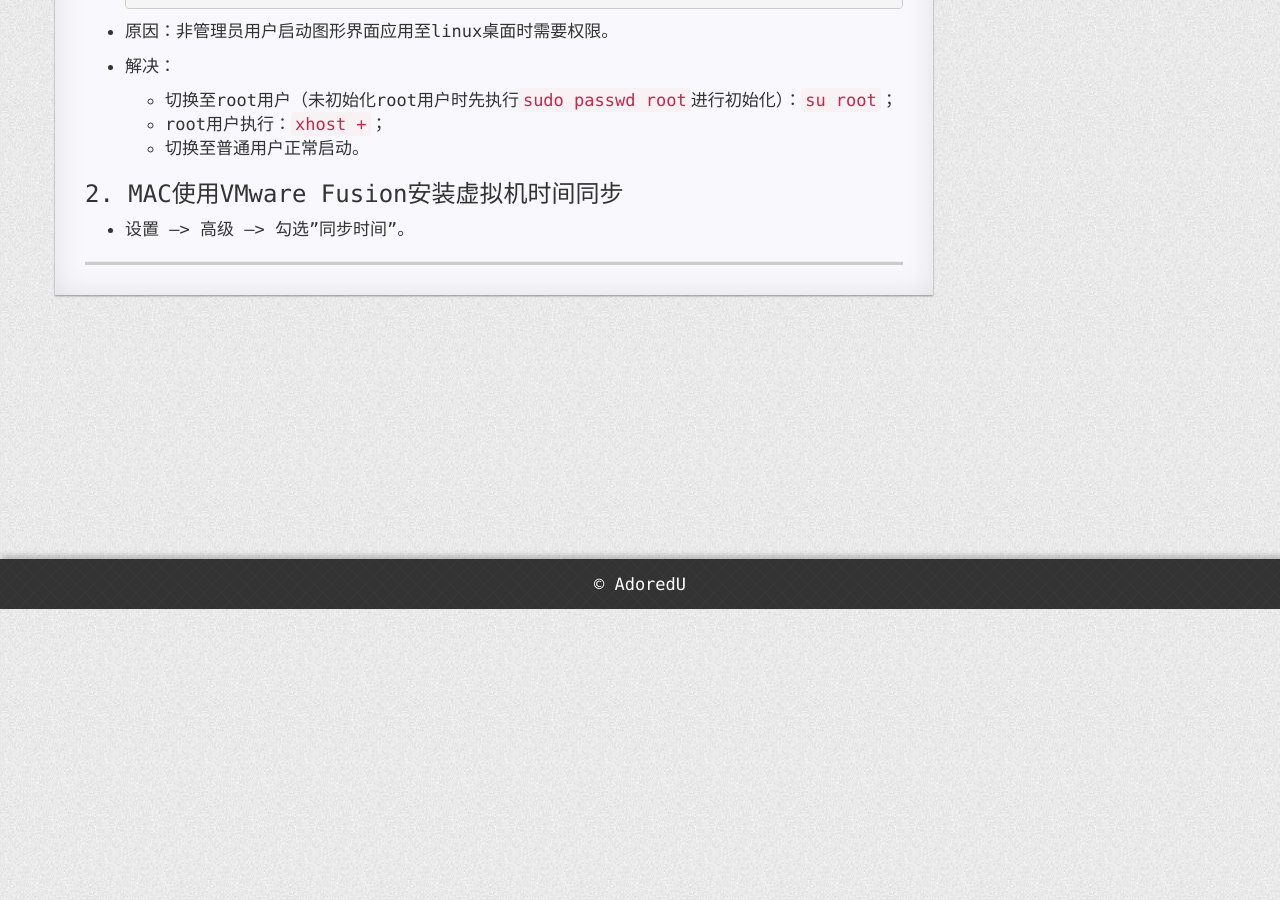
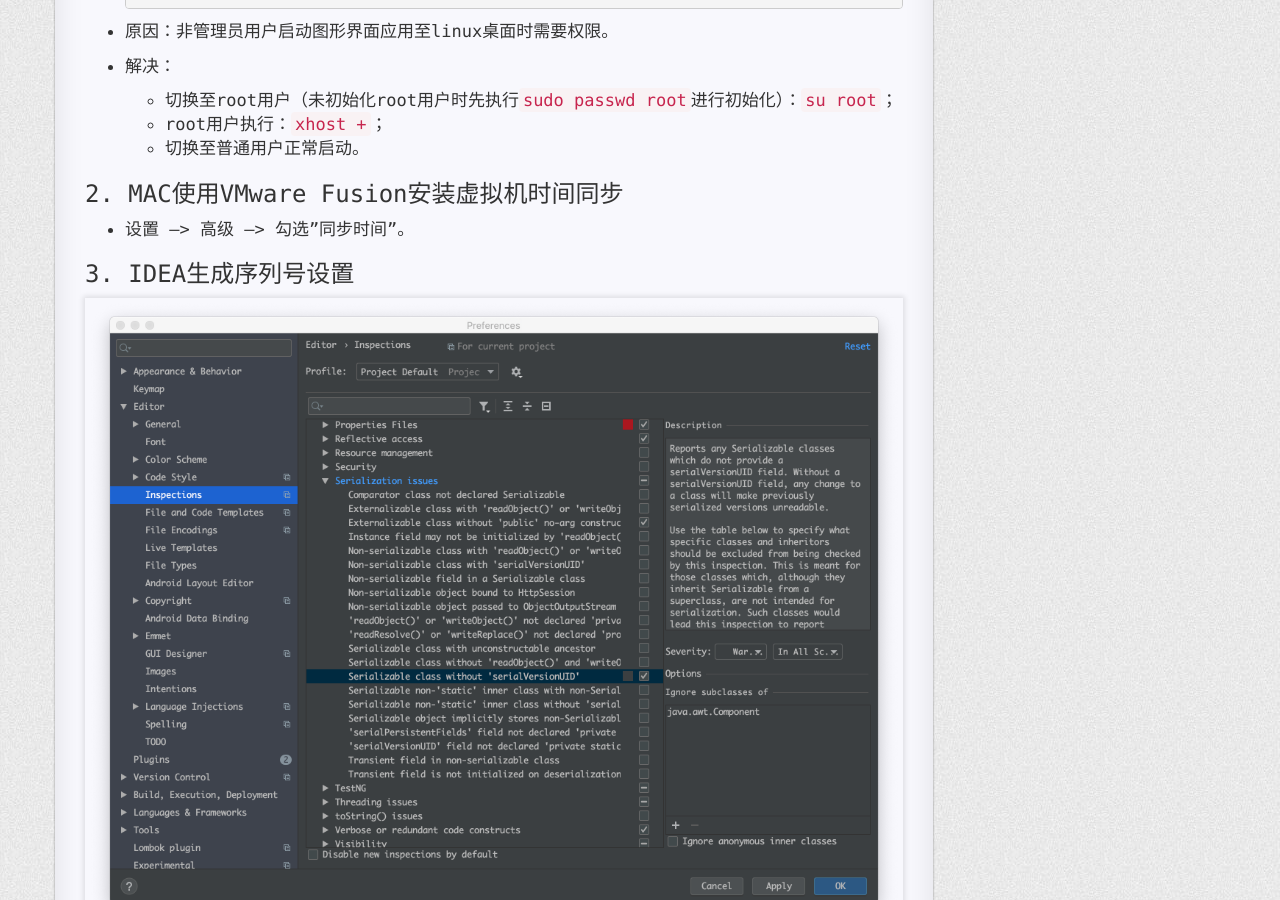
Before and after one commit to AdoredU/AdoredU.github.io, a Jekyll site: the page built from _posts/2019-10-23-common-issus.md, in a window 1280 px wide and 900 px high, scrolled down 367 px. Built offline with Jekyll 4.4.1, drawn with Linux system fonts in a browser that asks for light colours; nearby versions of some CDN libraries; comment, search, counter and statistics services are not loaded; a style sheet for code colours, icons or effects is not loaded.

Commit message:
update _posts issus.

```diff
--- a/_posts/2019-10-23-common-issus.md
+++ b/_posts/2019-10-23-common-issus.md
@@ -24,3 +24,7 @@
 ### 2. MAC使用VMware Fusion安装虚拟机时间同步
 
 - 设置 —> 高级 —> 勾选"同步时间"。
+
+### 3. IDEA生成序列号设置
+
+![image-20200519163930191](https://adoredu.github.io/static/img/issus/image-20200519163930191.png)
```
Also changed, not shown: _posts/2020-01-13-React-1.md (+1 -1 lines), static/img/issus/image-20200519163930191.png (added).
